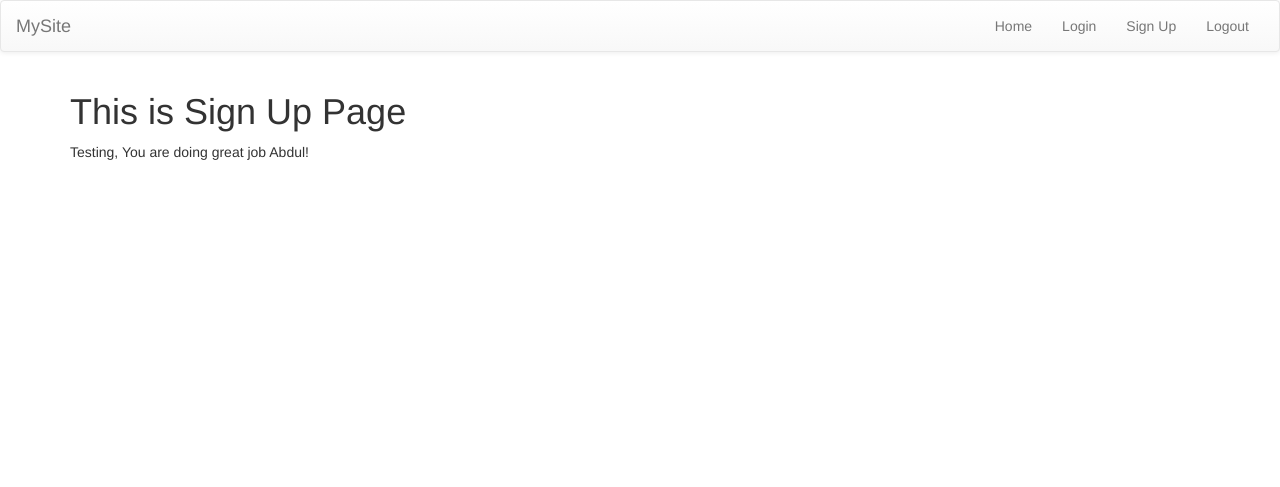
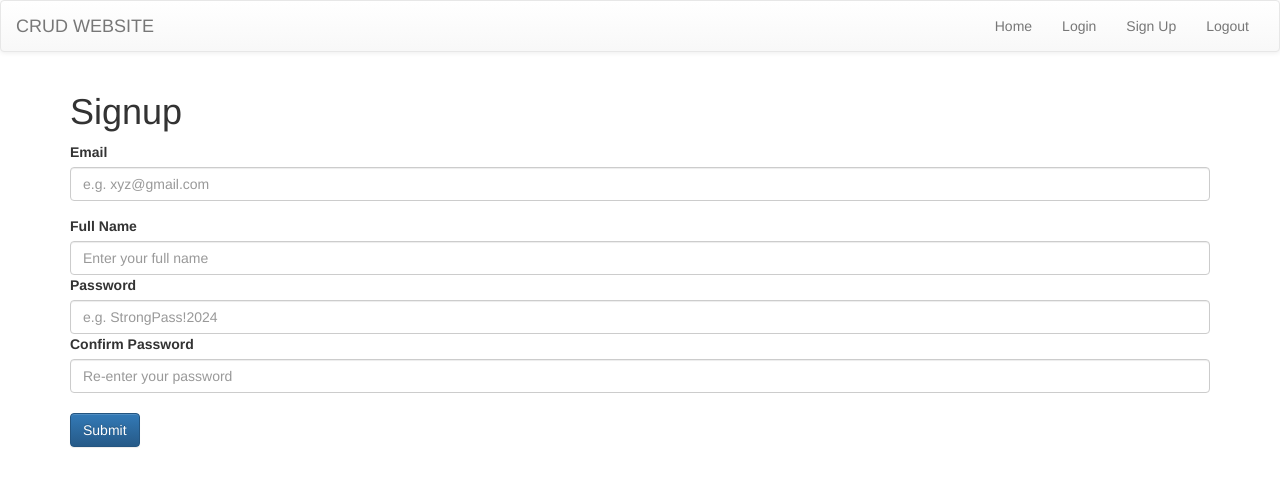
Before and after one commit to abdulsgilal579/CRUD-APP-FLASK, a Flask app: page /signup in a window 1280 px wide. Shown: the top 487 px of the page. Run offline with Flask 3, Linux system fonts and the light colour scheme.

Commit message:
Setting up signup and login page

```diff
--- a/website/auth.py
+++ b/website/auth.py
@@ -1,21 +1,41 @@
-from flask import Blueprint, render_template
+from flask import Blueprint, render_template, request, flash, redirect, url_for
 
 # A Blueprint is a way to organize routes and logic into reusable, modular sections of your Flask app.
 
 auth = Blueprint("auth", __name__)
 
 
-@auth.route("/signup")
+@auth.route("/signup", methods=["GET", "POST"])
 def signup():
-    return render_template(
-        "signup.html",
-        text="Testing, You are doing great job Abdul!",
-        # text here is a variable which we can access in singup template using {{text}}
-    )
+    if request.method == "POST":
+        email = request.form.get("email", "")
+        fullName = request.form.get("fname", "")
+        password = request.form.get("pass", "")
+        confirmPassword = request.form.get("confirm_pass", "")
+
+        if len(email) < 4:
+            flash("Email must be longer than 4 characters.", category="error")
+        elif len(fullName) < 4:
+            flash("Full name must be longer than 4 characters.", category="error")
+        elif password != confirmPassword:
+            flash("Passwords do not match.", category="error")
+        elif len(password) < 8:
+            flash(
+                "Password is too short. Must be at least 8 characters.",
+                category="error",
+            )
+        else:
+            flash("Account created successfully!", category="success")
+        # Redirect back to signup page to clear the POST request
+        return redirect(url_for("auth.signup"))
+
+    return render_template("signup.html")
 
 
-@auth.route("/login")
+@auth.route("/login", methods=["GET", "POST"])
 def login():
+    data = request.form
+    print(data)
     return render_template("login.html")
 
 
--- a/website/templates/base.html
+++ b/website/templates/base.html
@@ -45,7 +45,7 @@
               <span class="icon-bar"></span>
               <span class="icon-bar"></span>
             </button>
-            <a class="navbar-brand" href="/">MySite</a>
+            <a class="navbar-brand" href="/">CRUD WEBSITE</a>
           </div>
 
           <!-- Links -->
@@ -59,6 +59,34 @@
           </div>
         </div>
       </nav>
+      {% with messages = get_flashed_messages(with_categories=true) %} {% if
+      messages %} {% for category, message in messages %} {% if category ==
+      'error' %}
+      <div class="alert alert-danger alert-dismissable fade in" role="alert">
+        {{ message }}
+        <button
+          type="button"
+          class="close"
+          data-dismiss="alert"
+          aria-label="Close"
+        >
+          <span aria-hidden="true">&times;</span>
+        </button>
+      </div>
+      {% elif category == 'success' %}
+      <div class="alert alert-success alert-dismissable fade in" role="alert">
+        {{ message }}
+        <button
+          type="button"
+          class="close"
+          data-dismiss="alert"
+          aria-label="Close"
+        >
+          <span aria-hidden="true">&times;</span>
+        </button>
+      </div>
+      {% endif %} {% endfor %} {% endif %} {% endwith %}
+
       <div class="container">
         {%block content%}
         <h1>This is BASE HTML File</h1>
--- a/website/templates/signup.html
+++ b/website/templates/signup.html
@@ -1,4 +1,51 @@
 {% extends "base.html" %} {% block Title %} Sing Up {% endblock %} {%block
 content%}
-<h1>This is Sign Up Page</h1>
-{{text}} {%endblock%}
+<h1>Signup</h1>
+<form method="POST">
+  <div class="form-group">
+    <label for="Email">Email</label><br />
+    <input
+      type="email"
+      id="email"
+      name="email"
+      class="form-control"
+      placeholder="e.g. xyz@gmail.com"
+    />
+  </div>
+  <div>
+    <label for="fname">Full Name</label><br />
+    <input
+      type="text"
+      id="fname"
+      name="fname"
+      class="form-control"
+      placeholder="Enter your full name"
+    />
+  </div>
+  <div>
+    <label for="pass">Password</label><br />
+    <input
+      type="password"
+      id="pass"
+      name="pass"
+      class="form-control"
+      placeholder="e.g. StrongPass!2024"
+    />
+  </div>
+  <div>
+    <label for="confirm_pass">Confirm Password</label><br />
+    <input
+      type="password"
+      id="confirm_pass"
+      name="confirm_pass"
+      class="form-control"
+      placeholder="Re-enter your password"
+    />
+  </div>
+  <div>
+    <br />
+    <button type="submit" class="btn btn-primary">Submit</button>
+  </div>
+  <!--name = "name" or name = "email" is very import and we should add it to avoid issues with backend-->
+</form>
+{%endblock%}
```
Also changed, not shown: website/templates/login.html (+28 -1 lines), Icons/flask.png (added), Icons/icons8-flask.svg (added).
